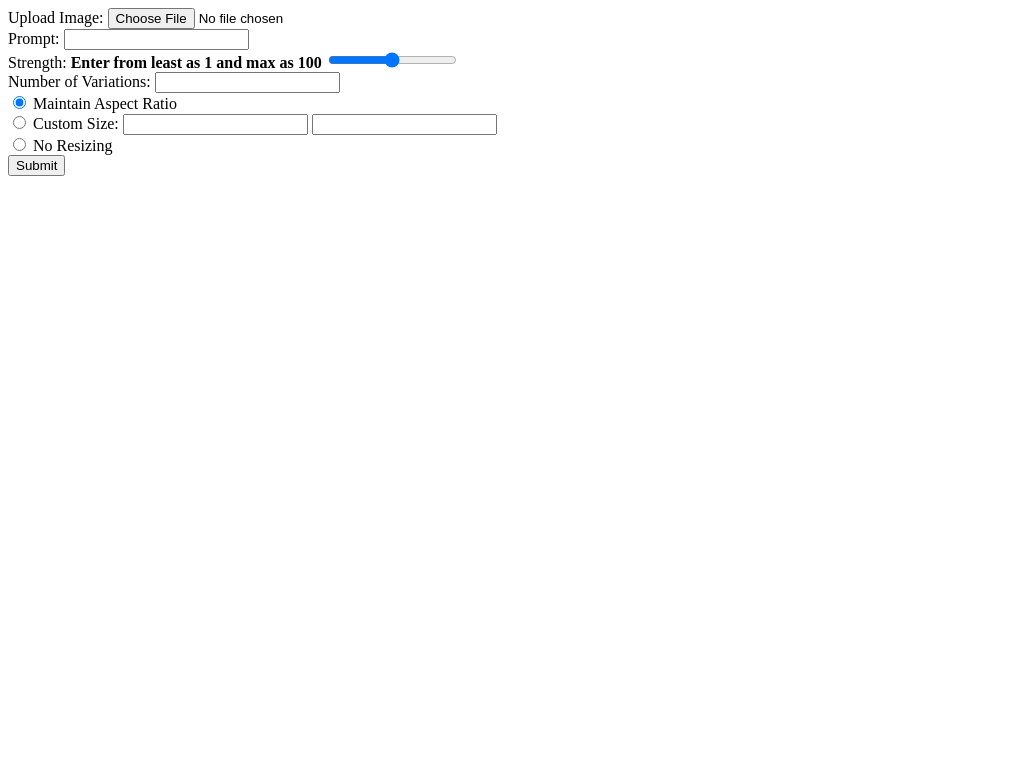
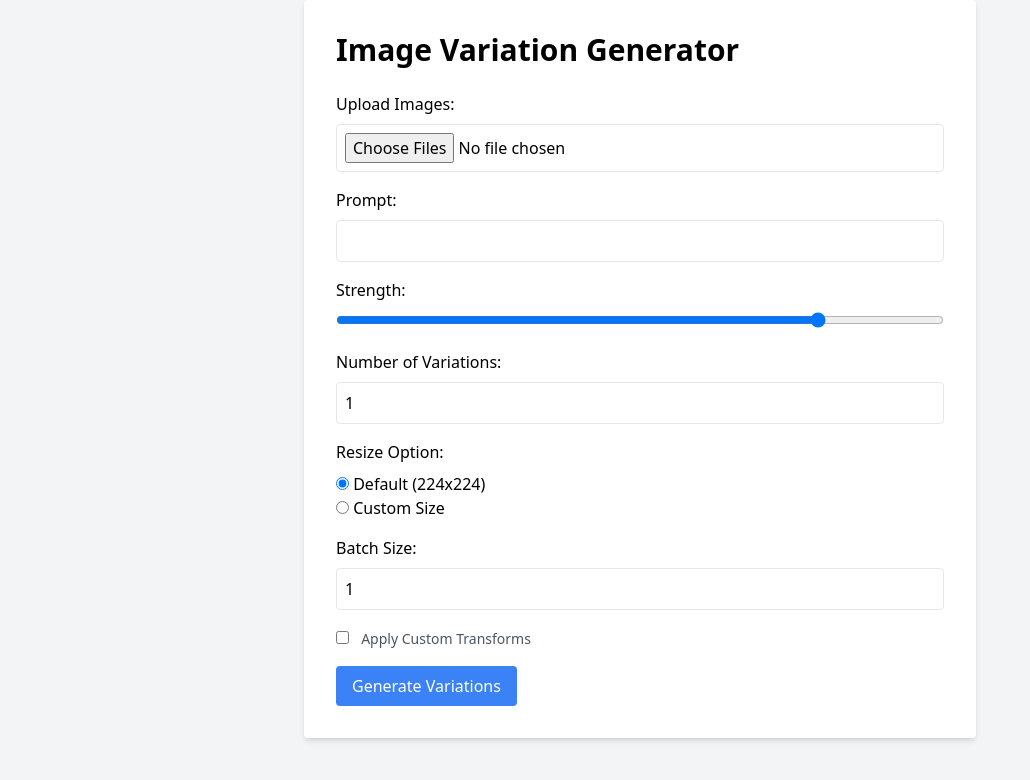
Before and after one commit to GurucharanSavanth/I-T-I-Diffusion, a Flask app: page / in a window 1280 px wide. Shown: the top 780 px of the page, without its empty margins (0-1030 px from the left). Run offline with Flask 3, Linux system fonts and the light colour scheme; some libraries are stand-ins or nearby versions.

Commit message:
UI Changes
Better visuals

```diff
--- a/templates/index.html
+++ b/templates/index.html
@@ -1,78 +1,92 @@
+<!DOCTYPE html>
+<html lang="en">
+<head>
+    <meta charset="UTF-8">
+    <meta name="viewport" content="width=device-width, initial-scale=1.0">
+    <title>Image Variation Generator</title>
+    <script src="https://cdn.tailwindcss.com"></script>
+</head>
+<body class="bg-gray-100">
+    <div class="max-w-2xl mx-auto bg-white p-8 rounded shadow-md">
+        <h1 class="text-3xl font-bold mb-6">Image Variation Generator</h1>
+        <form action="/" method="post" enctype="multipart/form-data">
+            <div class="mb-4">
+                <label for="images" class="block mb-2">Upload Images:</label>
+                <input type="file" id="images" name="images" multiple accept="image/*" required class="w-full p-2 border rounded">
+            </div>
 
-<!DOCTYPE html>
-<html xmlns="http://www.w3.org/1999/html">
-<head>
-    <title>Image Modification</title>
+            <div class="mb-4">
+                <label for="prompt" class="block mb-2">Prompt:</label>
+                <input type="text" id="prompt" name="prompt" required class="w-full p-2 border rounded">
+            </div>
+
+            <div class="mb-4">
+                <label for="strength" class="block mb-2">Strength:</label>
+                <input type="range" id="strength" name="strength" min="0" max="1" step="0.1" value="0.8" class="w-full">
+            </div>
+
+            <div class="mb-4">
+                <label for="num_variations" class="block mb-2">Number of Variations:</label>
+                <input type="number" id="num_variations" name="num_variations" min="1" max="10" value="1" class="w-full p-2 border rounded">
+            </div>
+
+            <div class="mb-4">
+                <label class="block mb-2">Resize Option:</label>
+                <div>
+                    <input type="radio" id="default_size" name="resize_option" value="default" checked>
+                    <label for="default_size">Default (224x224)</label>
+                </div>
+                <div>
+                    <input type="radio" id="custom_size" name="resize_option" value="custom">
+                    <label for="custom_size">Custom Size</label>
+                </div>
+            </div>
+
+            <div id="custom_size_inputs" class="hidden space-y-2">
+                <div>
+                    <label for="custom_width" class="block">Custom Width:</label>
+                    <input type="number" id="custom_width" name="custom_width" min="1" class="w-full p-2 border rounded">
+                </div>
+                <div>
+                    <label for="custom_height" class="block">Custom Height:</label>
+                    <input type="number" id="custom_height" name="custom_height" min="1" class="w-full p-2 border rounded">
+                </div>
+            </div>
+
+            <div class="mb-4">
+                <label for="batch_size" class="block mb-2">Batch Size:</label>
+                <input type="number" id="batch_size" name="batch_size" min="1" max="10" value="1" class="w-full p-2 border rounded">
+            </div>
+
+            <div class="mb-4">
+                <input type="checkbox" id="apply_custom_transforms" name="apply_custom_transforms">
+                <label for="apply_custom_transforms" class="ml-2 text-sm text-gray-600">Apply Custom Transforms</label>
+            </div>
+
+            <button type="submit" class="bg-blue-500 text-white px-4 py-2 rounded hover:bg-blue-600">Generate Variations</button>
+        </form>
+    </div>
+
+    <div id="loading" class="fixed top-0 left-0 w-full h-full flex items-center justify-center bg-black bg-opacity-50 hidden">
+        <div class="bg-white p-4 rounded-lg shadow-lg">
+            <p>Processing...</p>
+            <div class="mt-2 w-12 h-12 border-t-4 border-blue-500 border-solid rounded-full animate-spin"></div>
+        </div>
+    </div>
+
+    <div id="console-log" class="mt-8 max-w-2xl mx-auto bg-white p-4 rounded shadow-md hidden">
+        <h2 class="text-xl font-bold mb-2">Console Log</h2>
+        <pre id="log-content" class="whitespace-pre-wrap"></pre>
+    </div>
+
     <script>
-document.getElementById('your-form-id').onsubmit = function() {
-    document.getElementById('loading').style.display = 'block';
-    document.getElementById('image-output').innerHTML = ''; // Clear previous images
-    startModelBuilding();
-};
+        document.querySelector('form').addEventListener('submit', function() {
+            document.getElementById('loading').classList.remove('hidden');
+        });
 
-function startModelBuilding() {
-    fetch('/start-model-building', { method: 'POST' })
-    .then(() => checkStatus());
-}
-
-function checkStatus() {
-    fetch('/status')
-    .then(response => response.json())
-    .then(data => {
-        document.getElementById('console-log').innerText = data.log;
-        if (!data.complete) {
-            setTimeout(checkStatus, 1000);  // Check every second
-        } else {
-            document.getElementById('loading').style.display = 'none';
-            displayOutputImages(data.num_variations);
-        }
-    });
-}
-
-function displayOutputImages(numVariations) {
-    for (let i = 1; i <= numVariations; i++) {
-        let img = document.createElement('img');
-        img.src = '/output/result_' + i + '.jpg';
-        document.getElementById('image-output').appendChild(img);
-    }
-}
-
-function promptRerunOrExit() {
-    if (confirm("Do you want to process another image?")) {
-        window.location.reload(); // Reload the page for rerun
-    } else {
-        window.close(); // Close the browser window/tab
-    }
-}
-</script>
-</head>
-<body>
-    <form method="post" enctype="multipart/form-data">
-        <label for="image">Upload Image:</label>
-        <input type="file" name="image" id="image" required><br>
-        <label for="prompt">Prompt:</label>
-        <input type="text" name="prompt" id="prompt" required><br>
-        <label for="strength">Strength:</label>
-        <label> <b>Enter from least as 1 and max as 100 </b></label>
-        <input type="range" name="strength" id="strength" min="0" max="1" step="0.1" required><br>
-        <label for="num_variations">Number of Variations:</label>
-        <input type="number" name="num_variations" id="num_variations" required><br>
-        <input type="radio" id="maintain" name="resize_option" value="maintain" checked>
-        <label for="maintain">Maintain Aspect Ratio</label><br>
-        <input type="radio" id="custom" name="resize_option" value="custom">
-        <label for="custom">Custom Size:</label>
-        <input type="number" name="custom_width" id="custom_width">
-        <input type="number" name="custom_height" id="custom_height"><br>
-        <input type="radio" id="no" name="resize_option" value="no">
-        <label for="no">No Resizing</label><br>
-        <input type="submit" value="Submit">
-
-    </form>
-<div id="loading" style="display: none;">Loading...</div>
-<div id="console-log"></div>
-<div id="image-output"></div>
-
+        document.getElementById('custom_size').addEventListener('change', function() {
+            document.getElementById('custom_size_inputs').classList.toggle('hidden', !this.checked);
+        });
+    </script>
 </body>
-
-
 </html>
```
